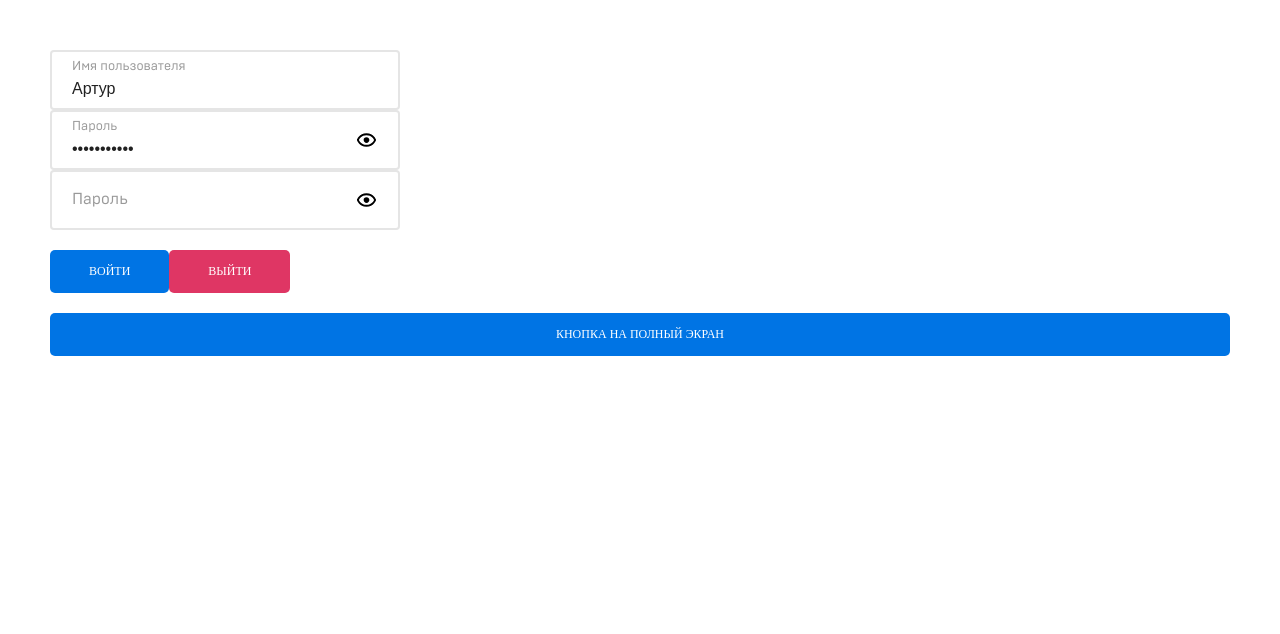
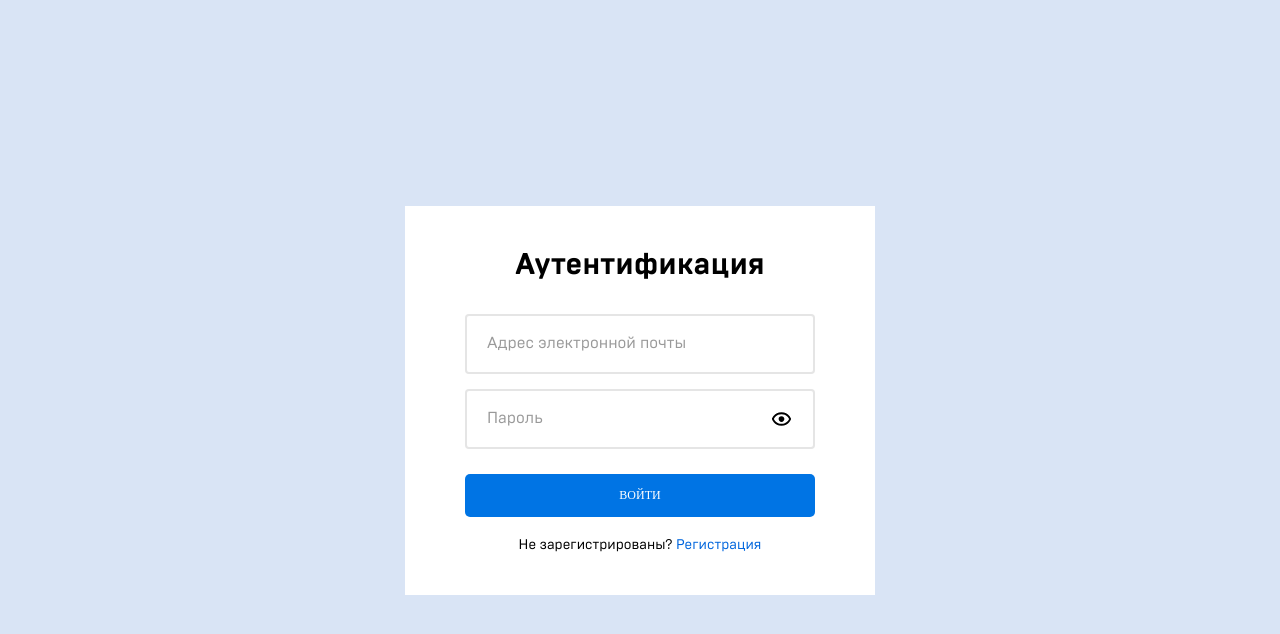
Before and after one commit to Twincki/react-todo-list, a React (Create React App) app: page / in a window 1280 px wide. Shown: the top 634 px of the page. Built offline with nearby package versions, Linux system fonts and the light colour scheme.

Commit message:
Страница аутентификации закончена

```diff
--- a/src/components/App/App.tsx
+++ b/src/components/App/App.tsx
@@ -1,36 +1,9 @@
-import { useState } from "react";
-import { Input } from "../Input/Input";
-import { Button } from "../Button/Button";
+import { LoginPage } from "../pages/Auth/LoginPage/LoginPage";
 
 function App() {
-  const [email, setEmail] = useState<string>("");
-
-  const onChange = (event: any) => {
-    setEmail(event.target.value);
-  };
-
-  const onEnnder = () => console.log("Вы вошли");
-  const onOunt = () => console.log("Вы вышли");
-
   return (
     <div>
-      <Input placeholder="Имя пользователя" value={"Артур"} />
-      <Input placeholder="Пароль" value={"321321выффв"} type="password" />
-      <Input placeholder="Пароль" type="password" />
-
-      <div style={{ marginTop: 20 }}></div>
-
-      <Button onClick={onEnnder}>Войти</Button>
-      <Button bgColor={"secondary"} onClick={onOunt}>
-        Выйти
-      </Button>
-
-      <div style={{ marginTop: 20 }}>
-        {" "}
-        <Button onClick={onOunt} fullWidth>
-          Кнопка на полный экран
-        </Button>
-      </div>
+      <LoginPage />
     </div>
   );
 }
--- a/src/components/Button/Button.tsx
+++ b/src/components/Button/Button.tsx
@@ -1,39 +1,42 @@
-import { ReactNode } from "react";
+import { ReactNode, ButtonHTMLAttributes } from "react";
 import styles from "./Button.module.scss";
 import cx from "classnames";
 
 type ButonSizes = "small" | "medium";
-type ButtonBgColor = "primary" | "secondary";
+type ButtonColor = "primary" | "secondary";
 
-interface ButtonProps {
+interface ButtonProps extends ButtonHTMLAttributes<HTMLButtonElement> {
   children: ReactNode;
-  onClick?: () => void;
   size?: ButonSizes;
   fullWidth?: boolean;
-  bgColor?: ButtonBgColor;
+  color?: ButtonColor;
+  className?: string;
+  onClick?: () => void;
 }
 
 export function Button(props: ButtonProps) {
   const {
     children,
+    fullWidth,
+    size = "medium",
+    color = "primary",
     onClick,
-    size = "medium",
-    fullWidth,
-    bgColor = "primary",
+    className,
+    ...otherProps
   } = props;
 
-  const mods = {
-    [styles.fullWidth]: fullWidth,
-  };
+  const mods = { [styles.fullWidth]: fullWidth };
 
-  const buttonOption = [styles[bgColor]];
-
-  const additional = [styles[size]];
+  const additional = [
+    styles[size],
+    styles[color]
+  ];
 
   return (
     <button
+      {...otherProps}
       onClick={onClick}
-      className={cx(styles.root, mods, additional, buttonOption)}
+      className={cx(styles.root, mods, additional, className)}
     >
       {children}
     </button>
--- a/src/components/Button/button.module.scss
+++ b/src/components/Button/button.module.scss
@@ -26,9 +26,11 @@
 
 .primary {
   background-color: var(--button-primary);
+
   &:hover {
     background-color: var(--button-bg-primary-hover);
   }
+
   &:active {
     background-color: var(--button-bg-primary-active);
   }
--- a/src/components/Input/Input.tsx
+++ b/src/components/Input/Input.tsx
@@ -11,14 +11,15 @@ interface InputProps {
   placeholder: string;
   type?: InputType;
   onChange?: (event: ChangeEvent<HTMLInputElement>) => void;
+  className?: string;
 }
 
 export function Input(props: InputProps) {
-  const [isVisible, setIsVisible] = useState<boolean>(false);
+  const [isPasswordVisible, setIsPasswordVisible] = useState<boolean>(false);
 
-  const { placeholder, value, onChange, type: baseType = "text" } = props;
+  const { placeholder, value, onChange, type: baseType = "text", className } = props;
 
-  const onChangeVisible = () => setIsVisible((prevState) => !prevState);
+  const onChangeVisible = () => setIsPasswordVisible((prevState) => !prevState);
 
   // Так как это необязательный параметр, при отсутсвии передаётся undefined
   // Для этого делается проверка, так как в случае undefined, при проверки legnth выскачит ошибка
@@ -29,12 +30,12 @@ export function Input(props: InputProps) {
   // В том случае, если это не пароль (isPassword), показываешь базовый тип (InputType)
   // В том случае, если это пароль (isPassword), но он не показывается (isVisible), показываешь базовый тип (InputType)
   // В том случае, если это пароль (isPassword), и он показывается (isVisible), передавать text, чтобы пароль показать
-  const type = isPassword && isVisible ? "text" : baseType;
+  const type = isPassword && isPasswordVisible ? "text" : baseType;
 
   const mods = { [styles.active]: isValue };
 
   return (
-    <div className={cx(styles.root, mods)}>
+    <div className={cx(styles.root, mods, className)}>
       <span className={styles.span}>{placeholder}</span>
       <input
         type={type}
@@ -44,7 +45,7 @@ export function Input(props: InputProps) {
       />
 
       {isPassword && (
-        <span className={cx({ [styles.visible]: isVisible })} onClick={onChangeVisible}>
+        <span className={cx({ [styles.visible]: isPasswordVisible })} onClick={onChangeVisible}>
           <BiShow size={23} className={cx(styles.icon, styles.show)} />
           <BiHide size={23} className={cx(styles.icon, styles.hide)} />
         </span>
--- /dev/null
+++ b/src/components/pages/Auth/LoginPage/LoginPage.module.scss
@@ -0,0 +1,47 @@
+.root {
+  padding: 41px 60px;
+  background-color: #fff;
+
+  min-width: 470px;
+}
+
+.title {
+  color: #000;
+  font-size: 30px;
+  font-weight: 700;
+  text-align: center;
+}
+
+.email {
+  margin-top: 30px;
+}
+
+.password {
+  margin-top: 15px;
+}
+
+.button {
+  margin-top: 25px;
+}
+
+.register {
+  margin-top: 20px;
+  text-align: center;
+  font-size: 14px;
+  font-weight: 400;
+
+  span {
+    color: #000;
+  }
+
+  a {
+    color: #0066DD;
+    text-decoration: none;
+    border-bottom: 1px solid transparent;
+    transition: all 0.2s ease;
+
+    &:hover {
+      border-bottom-color: currentColor;
+    }
+  }
+}
--- /dev/null
+++ b/src/components/pages/Auth/LoginPage/LoginPage.tsx
@@ -0,0 +1,30 @@
+import cx from 'classnames';
+import { Input } from '../../../Input/Input';
+import { Button } from '../../../Button/Button';
+
+import styles from './LoginPage.module.scss';
+
+interface LoginProps {
+  className?: string;
+}
+
+export function LoginPage(props: LoginProps) {
+  const { className } = props;
+
+  return (
+    <div className={cx(styles.root, className)}>
+      <h2 className={styles.title}>Аутентификация</h2>
+
+      <Input placeholder='Адрес электронной почты' className={styles.email} />
+      <Input placeholder='Пароль' type='password' className={styles.password} />
+
+      <Button fullWidth className={styles.button}>Войти</Button>
+
+      <div className={styles.register}>
+        <span>Не зарегистрированы?</span>
+        {" "}
+        <a href="/register">Регистрация</a>
+      </div>
+    </div>
+  )
+}
--- a/src/styles/global.scss
+++ b/src/styles/global.scss
@@ -26,6 +26,12 @@
 }
 
 body {
-  padding: 50px;
+  display: flex;
+  align-items: center;
+  justify-content: center;
+
+  height: 100vh;
+
+  background-color: var(--main-bg);
   font-family: BrutalType, sans-serif;
 }
```
